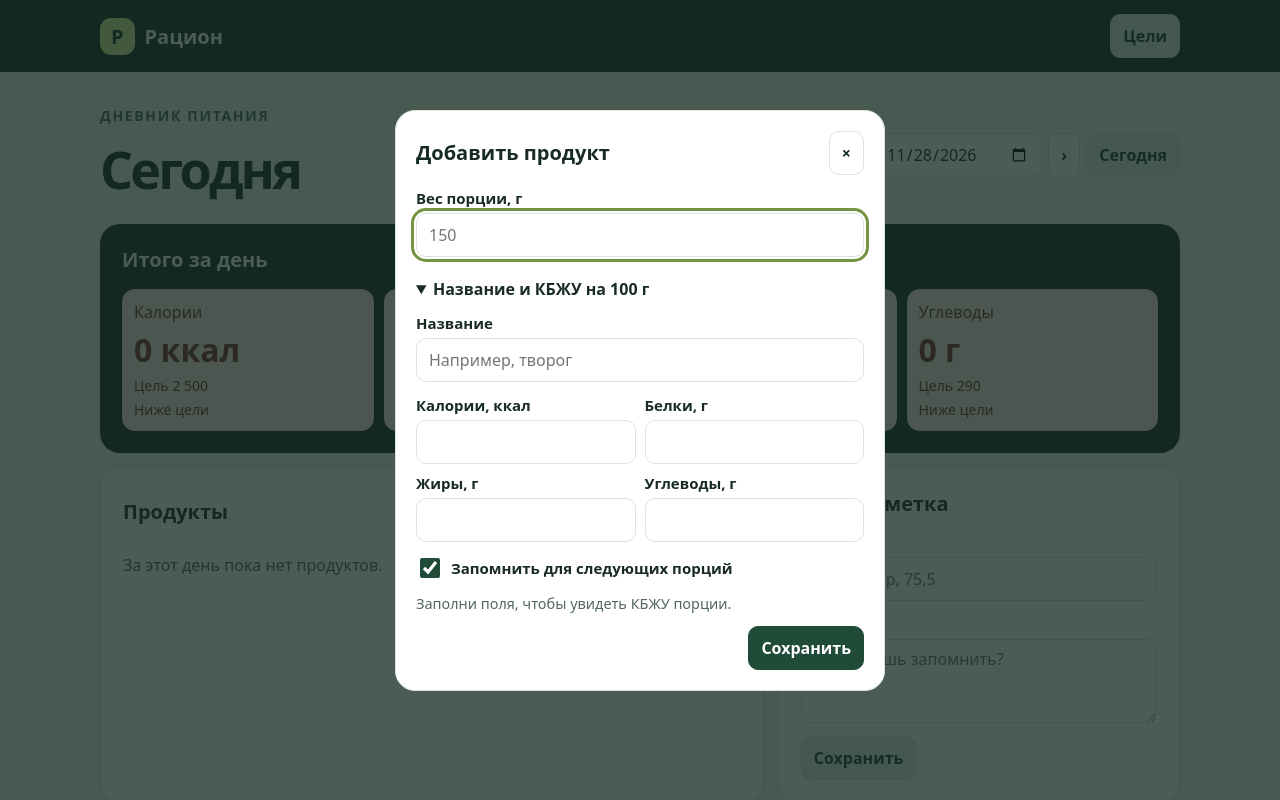
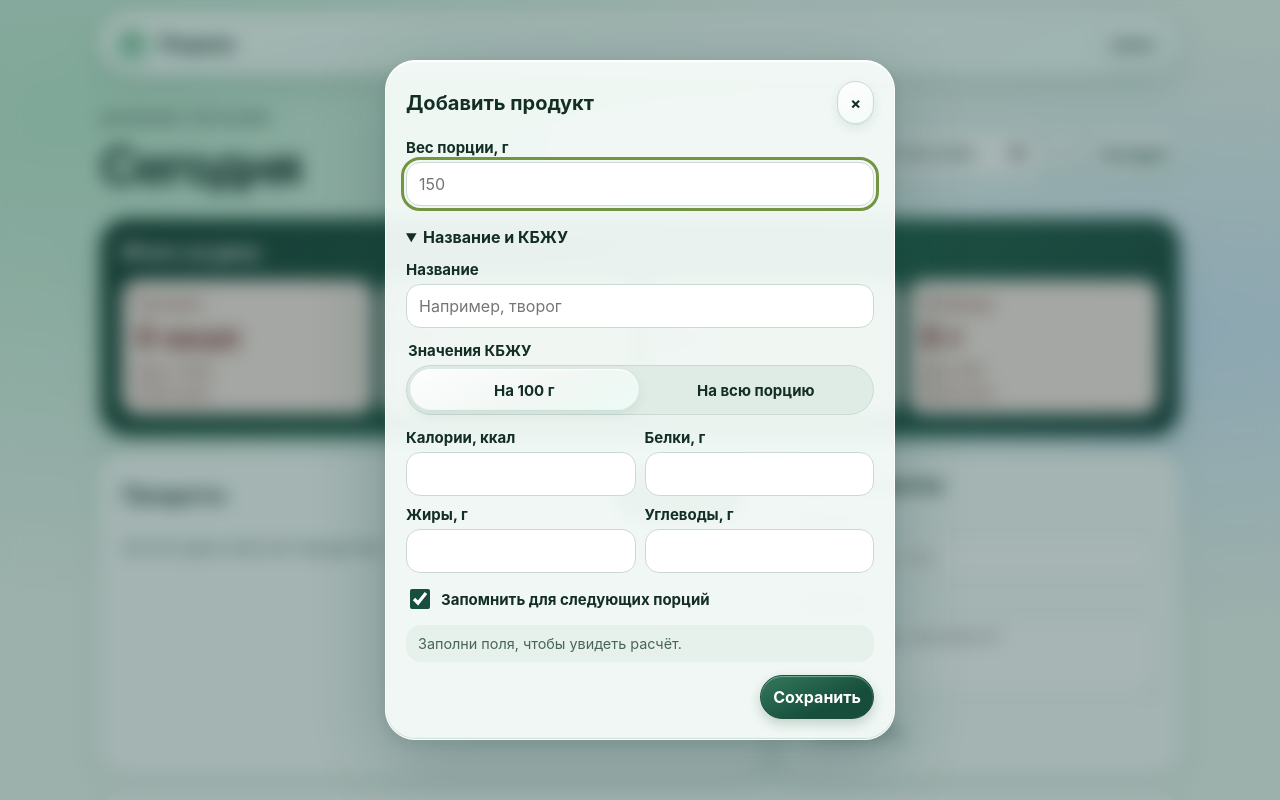
Before and after one commit to konstantinsamkovich/ration, a plain HTML site: page index.html in a window 1280 px wide. Both pictures are taken after a click on the button "＋ Добавить". Shown: the top 800 px of the page. Drawn offline with Linux system fonts and the light colour scheme.

Commit message:
Refresh design and add whole-portion nutrition

```diff
--- a/app.js
+++ b/app.js
@@ -57,7 +57,8 @@ function element(tag, text, className) {
 }
 
 function portion(food, key) {
-  return food.values[key] * food.grams / 100;
+  const reference = food.referenceGrams ?? 100;
+  return food.values[key] * (food.grams / reference);
 }
 
 function totals(foods) {
@@ -200,7 +201,8 @@ function shiftDate(offset) {
 
 function numericValue(input) {
   const value = input.value.trim();
-  return /^\d+(?:[.,]\d{1,2})?$/.test(value) ? Number(value.replace(',', '.')) : NaN;
+  const pattern = input.dataset.nutrient ? /^\d+(?:[.,]\d{1,8})?$/ : /^\d+(?:[.,]\d{1,2})?$/;
+  return pattern.test(value) ? Number(value.replace(',', '.')) : NaN;
 }
 
 function readNumber(input, { optional = false, positive = false } = {}) {
@@ -208,7 +210,8 @@ function readNumber(input, { optional = false, positive = false } = {}) {
   const value = numericValue(input);
   if (Number.isFinite(value) && (!positive || value > 0)) return value;
   input.setCustomValidity(positive ? 'Введи число больше нуля, до двух знаков после запятой.' :
-    'Введи число от нуля, до двух знаков после запятой.');
+    input.dataset.nutrient ? 'Введи число от нуля, до восьми знаков после запятой.' :
+      'Введи число от нуля, до двух знаков после запятой.');
   input.reportValidity();
   return NaN;
 }
@@ -231,7 +234,11 @@ const goalDialog = byId('goal-dialog');
 const presetSelect = byId('preset');
 const foodInfo = byId('food-info');
 for (const { key, name, unit } of metrics) {
-  byId('food-fields').append(numericField(key, name + ', ' + unit));
+  const field = numericField(key, name + ', ' + unit);
+  const input = field.querySelector('input');
+  input.dataset.nutrient = 'true';
+  input.maxLength = 24;
+  byId('food-fields').append(field);
   const group = element('fieldset', undefined, 'goal-row');
   group.append(element('legend', name + ', ' + unit), numericField(key + '-min', 'Минимум'),
     numericField(key + '-max', 'Максимум', false));
@@ -241,8 +248,20 @@ for (const { key, name, unit } of metrics) {
 function updatePreview() {
   const grams = numericValue(foodForm.elements.grams);
   const values = Object.fromEntries(metrics.map(({ key }) => [key, numericValue(foodForm.elements[key])]));
-  byId('preview').textContent = grams > 0 && Object.values(values).every(Number.isFinite)
-    ? describe(totals([{ grams, values }])) : 'Заполни поля, чтобы увидеть КБЖУ порции.';
+  const preview = byId('preview');
+  if (!(grams > 0 && Object.values(values).every(Number.isFinite))) {
+    preview.textContent = 'Заполни поля, чтобы увидеть расчёт.';
+    return;
+  }
+  const referenceGrams = foodForm.elements.basis.value === 'portion' ? grams : 100;
+  preview.replaceChildren(
+    element('span', 'На 100 г · ' + describe(totals([{ grams: 100, values, referenceGrams }]))),
+    element('span', 'На порцию (' + number.format(grams) + ' г) · ' + describe(totals([{ grams, values, referenceGrams }])))
+  );
+}
+
+function decimalInput(value) {
+  return value.toLocaleString('en-US', { useGrouping: false, maximumFractionDigits: 8 });
 }
 
 function openFood(index = null) {
@@ -260,7 +279,8 @@ function openFood(index = null) {
   if (food) {
     foodForm.elements.namedItem('name').value = food.name;
     foodForm.elements.grams.value = food.grams;
-    for (const { key } of metrics) foodForm.elements[key].value = food.values[key];
+    foodForm.elements.basis.value = food.referenceGrams ? 'portion' : '100';
+    for (const { key } of metrics) foodForm.elements[key].value = decimalInput(food.values[key]);
   }
   updatePreview();
   foodDialog.showModal();
@@ -272,9 +292,10 @@ presetSelect.onchange = () => {
   const name = foodForm.elements.namedItem('name');
   name.value = preset?.name ?? '';
   name.setCustomValidity('');
+  foodForm.elements.basis.value = '100';
   for (const { key } of metrics) {
     const input = foodForm.elements[key];
-    input.value = preset?.values[key] ?? '';
+    input.value = preset ? decimalInput(portion({ ...preset, grams: 100 }, key)) : '';
     input.setCustomValidity('');
   }
   foodInfo.open = !preset;
@@ -303,9 +324,11 @@ foodForm.onsubmit = (event) => {
     if (Number.isNaN(values[key])) return;
   }
   const foods = [...day().foods];
-  foods[editing ?? foods.length] = { name, grams, values };
+  const isWholePortion = foodForm.elements.basis.value === 'portion';
+  const nutrition = isWholePortion ? { values, referenceGrams: grams } : { values };
+  foods[editing ?? foods.length] = { name, grams, ...nutrition };
   const presets = editing === null && foodForm.elements.remember.checked
-    ? { ...state.presets, [presetKey(name)]: { name, values } } : state.presets;
+    ? { ...state.presets, [presetKey(name)]: { name, ...nutrition } } : state.presets;
   if (saveDay({ ...day(), foods }, presets)) {
     foodDialog.close();
     render();
--- a/index.html
+++ b/index.html
@@ -3,7 +3,7 @@
 <head>
   <meta charset="utf-8">
   <meta name="viewport" content="width=device-width, initial-scale=1, viewport-fit=cover">
-  <meta name="theme-color" content="#172d25">
+  <meta name="theme-color" content="#edf5f0">
   <meta name="apple-mobile-web-app-capable" content="yes">
   <link rel="manifest" href="./manifest.webmanifest">
   <link rel="icon" href="./icon-192.png">
@@ -58,14 +58,21 @@
       <label id="preset-field" hidden>Сохранённый продукт<select id="preset"></select></label>
       <label>Вес порции, г<input name="grams" inputmode="decimal" maxlength="12" placeholder="150" required></label>
       <details id="food-info" open>
-        <summary>Название и КБЖУ на 100 г</summary>
+        <summary>Название и КБЖУ</summary>
         <div class="stack food-info">
           <label>Название<input name="name" maxlength="100" placeholder="Например, творог" required></label>
+          <fieldset class="basis">
+            <legend>Значения КБЖУ</legend>
+            <div class="segments">
+              <label><input type="radio" name="basis" value="100" checked><span>На 100 г</span></label>
+              <label><input type="radio" name="basis" value="portion"><span>На всю порцию</span></label>
+            </div>
+          </fieldset>
           <div id="food-fields" class="form-grid"></div>
         </div>
       </details>
       <label class="check" id="remember-field"><input name="remember" type="checkbox" checked> Запомнить для следующих порций</label>
-      <output id="preview" aria-live="polite">Заполни поля, чтобы увидеть КБЖУ порции.</output>
+      <output id="preview" aria-live="polite">Заполни поля, чтобы увидеть расчёт.</output>
       <div class="actions"><button type="button" id="remove" class="danger" hidden>Удалить</button><button type="submit" class="primary">Сохранить</button></div>
     </form>
   </dialog>
--- a/style.css
+++ b/style.css
@@ -1,34 +1,65 @@
-:root{font-family:system-ui,sans-serif;color:#192c24;background:#f3f5ed;--line:#dce4d8;--green:#214b39;--muted:#52685b}
+:root{
+  font-family:-apple-system,BlinkMacSystemFont,"Segoe UI",system-ui,sans-serif;
+  color:#132e25;
+  background:#edf5f0;
+  --line:#cadad2;
+  --green:#164f3e;
+  --muted:#49645a;
+  --glass:linear-gradient(155deg,#fffffff2 0%,#ffffff91 58%,#effff9cc 100%);
+  --glass-edge:inset 0 1px 1px #fff,inset 0 -1px 1px #a1c6b87a,0 4px 12px #19433214;
+}
 *{box-sizing:border-box}
-body{margin:0}
+body{
+  margin:0;
+  min-height:100vh;
+  background:
+    radial-gradient(ellipse at 5% 12%,#bee8d0 0%,transparent 44rem),
+    radial-gradient(ellipse at 95% 35%,#d4e7fa 0%,transparent 36rem),
+    #edf5f0;
+}
 .wrap{width:min(1080px,calc(100% - 32px));margin-inline:auto}
-.top{background:#172d25;color:#fff}
+.top{
+  position:sticky;
+  top:0;
+  z-index:2;
+  padding-top:calc(12px + env(safe-area-inset-top));
+}
 .bar,.heading,.section-head,.actions{display:flex;align-items:center;justify-content:space-between;gap:12px}
-.bar{min-height:72px}
+.bar{
+  min-height:64px;
+  padding:8px 12px;
+  border:1px solid #ffffffad;
+  border-radius:36px;
+  background:var(--glass);
+  -webkit-backdrop-filter:blur(22px) saturate(155%);
+  backdrop-filter:blur(22px) saturate(155%);
+  box-shadow:var(--glass-edge),0 12px 34px #315a4521;
+}
 .brand{display:flex;align-items:center;gap:10px;font-size:1.25rem;font-weight:750}
-.logo{background:#dcf29a;color:#172d25;border-radius:11px;padding:5px 11px}
+.logo{background:linear-gradient(145deg,#d9ffe3,#9edcbe);color:#144332;border-radius:15px;padding:7px 12px;box-shadow:inset 0 1px 2px #fff,0 3px 8px #225c431c}
 .heading{margin:34px 0 20px;flex-wrap:wrap}
 .eyebrow{color:var(--muted);font-size:.875rem;font-weight:750;letter-spacing:.12em;margin:0}
 h1{font-size:clamp(2rem,6vw,3.25rem);letter-spacing:-.055em;margin:.15em 0 0}
 h2{font-size:1.25rem;margin:0}
 .date-tools{display:flex;gap:6px;align-items:center;flex-wrap:wrap}
 button,input,textarea,select{font:inherit}
-button,input,textarea,select{border:1px solid var(--line);border-radius:10px;background:#fff;color:inherit;min-height:44px;padding:8px 12px}
-button{cursor:pointer;font-weight:650}
-button:hover{box-shadow:inset 0 0 0 1px currentColor}
+button,input,textarea,select{border:1px solid var(--line);border-radius:14px;background:#fff;color:inherit;min-height:44px;padding:8px 12px}
+button{cursor:pointer;font-weight:650;border-radius:999px;background:var(--glass);box-shadow:var(--glass-edge);transition:filter .16s,transform .16s}
+button:hover{filter:brightness(.96)}
+button:active{transform:scale(.97)}
 :focus-visible{outline:3px solid #739441;outline-offset:2px}
-.quiet{background:#e9eee3;color:#213d30}
-.primary{background:var(--green);border-color:var(--green);color:white}
-.summary,.panel{border-radius:20px;padding:22px}
-.summary{color:#fff;background:#172d25}
+.quiet{background:var(--glass);color:#214839}
+.primary{background:linear-gradient(155deg,#34795d,#164d3b 68%);border-color:#214f3e;color:white;box-shadow:inset 0 1px 1px #bff6d77a,0 5px 12px #17473538}
+.summary,.panel{border-radius:28px;padding:22px}
+.summary{color:#fff;background:linear-gradient(135deg,#183e32,#225b46 62%,#193f3a);box-shadow:inset 0 1px 0 #ffffff42,0 16px 30px #194b352b}
 .totals{display:grid;grid-template-columns:repeat(4,minmax(0,1fr));gap:10px;margin-top:16px}
-.metric{border-radius:13px;padding:12px;display:grid;gap:5px}
+.metric{border-radius:18px;padding:13px;display:grid;gap:5px;box-shadow:inset 0 1px 0 #ffffff82}
 .metric strong{font-size:clamp(1.22rem,3vw,2rem);overflow-wrap:anywhere}
 .metric small{font-size:.875rem}
 .outside{background:#fae7e3;color:#7f302d}
 .within{background:#daeecf;color:#245033}
 .columns{display:grid;grid-template-columns:1.65fr 1fr;gap:14px;margin-top:14px}
-.panel{background:white;border:1px solid var(--line);min-width:0}
+.panel{background:#f9fcfa;border:1px solid #ffffffad;min-width:0;box-shadow:0 8px 28px #315a4514}
 .history{margin-top:14px}
 .muted,.empty{color:var(--muted)}
 .empty{margin:20px 0 5px}
@@ -38,7 +69,7 @@ button:hover{box-shadow:inset 0 0 0 1px currentColor}
 label{display:grid;gap:5px;font-size:.9375rem;font-weight:650;min-width:0}
 label input,label textarea{width:100%;font-size:1rem;font-weight:400}
 textarea{resize:vertical}
-.food{display:flex;width:100%;text-align:left;justify-content:space-between;align-items:center;gap:10px;margin-top:10px;background:#f6f8f2}
+.food{display:flex;width:100%;text-align:left;justify-content:space-between;align-items:center;gap:10px;margin-top:10px;background:#edf6f0;border-radius:16px;box-shadow:none}
 .food span{min-width:0;overflow-wrap:anywhere}
 .food small{display:block;color:var(--muted);font-weight:500;margin-top:4px;font-size:.875rem}
 .scroll{overflow-x:auto;margin-top:13px}
@@ -48,8 +79,8 @@ th{font-size:.875rem}
 td.note{white-space:normal;min-width:120px;overflow-wrap:anywhere}
 tfoot td{font-weight:700;background:#eef3e8}
 .footer{margin:20px 0}
-dialog{width:min(490px,calc(100% - 24px));max-height:calc(100% - 24px);padding:20px;border:1px solid var(--line);border-radius:20px;color:inherit}
-dialog::backdrop{background:#11271fc0}
+dialog{width:min(510px,calc(100% - 24px));max-height:calc(100% - 24px);padding:20px;border:1px solid #fff;border-radius:30px;color:inherit;background:#f5fbf8f2;box-shadow:var(--glass-edge),0 20px 70px #173f3b48}
+dialog::backdrop{background:#173f3b60;-webkit-backdrop-filter:blur(9px);backdrop-filter:blur(9px)}
 fieldset{margin:0;border:1px solid var(--line);border-radius:12px;min-width:0}
 .form-grid,.goal-row{display:grid;grid-template-columns:1fr 1fr;gap:9px}
 [hidden]{display:none!important}
@@ -58,6 +89,15 @@ summary{cursor:pointer;font-weight:650;padding:8px 0}
 .food-info{padding-top:5px}
 .check{display:flex;align-items:center;gap:8px}
 .check input{width:20px;min-height:20px;accent-color:var(--green)}
+.basis{padding:0;border:0}
+.basis legend{font-size:.9375rem;font-weight:650;margin-bottom:5px}
+.segments{display:grid;grid-template-columns:1fr 1fr;padding:3px;gap:3px;border-radius:999px;background:#dfece5;border:1px solid var(--line)}
+.segments label{position:relative;text-align:center;cursor:pointer}
+.segments input{position:absolute;width:1px;height:1px;min-height:0;opacity:0}
+.segments span{display:grid;place-items:center;min-height:42px;border-radius:999px;padding-inline:5px}
+.segments input:checked+span{background:var(--glass);box-shadow:var(--glass-edge)}
+.segments input:focus-visible+span{outline:3px solid #4c805e}
+#preview{display:grid;gap:6px;background:#e5f1ea;padding:10px 12px;border-radius:15px}
 .goal-row legend{font-weight:700}
 .actions{justify-content:flex-end}
 .danger,#storage-error{color:#972f29}
@@ -69,3 +109,14 @@ output:empty,#storage-error:empty{display:none}
   .summary,.panel{padding:15px}
   .heading{margin-top:23px}
 }
+@media(max-width:380px){
+  .wrap{width:calc(100% - 20px)}
+  .date-tools{gap:4px}
+}
+@media(prefers-reduced-motion:reduce){
+  button{transition:none}
+}
+@media(prefers-reduced-transparency:reduce){
+  .bar,dialog{background:#f5fbf8}
+  .bar,dialog::backdrop{-webkit-backdrop-filter:none;backdrop-filter:none}
+}
--- a/sw.js
+++ b/sw.js
@@ -1,4 +1,4 @@
-const cacheName = 'ration-shell-v2';
+const cacheName = 'ration-shell-v3';
 const shell = ['./', './index.html', './style.css', './app.js', './manifest.webmanifest', './icon-192.png', './icon-512.png'];
 
 self.addEventListener('install', (event) => {
```
Also changed, not shown: manifest.webmanifest, 1 other file.
